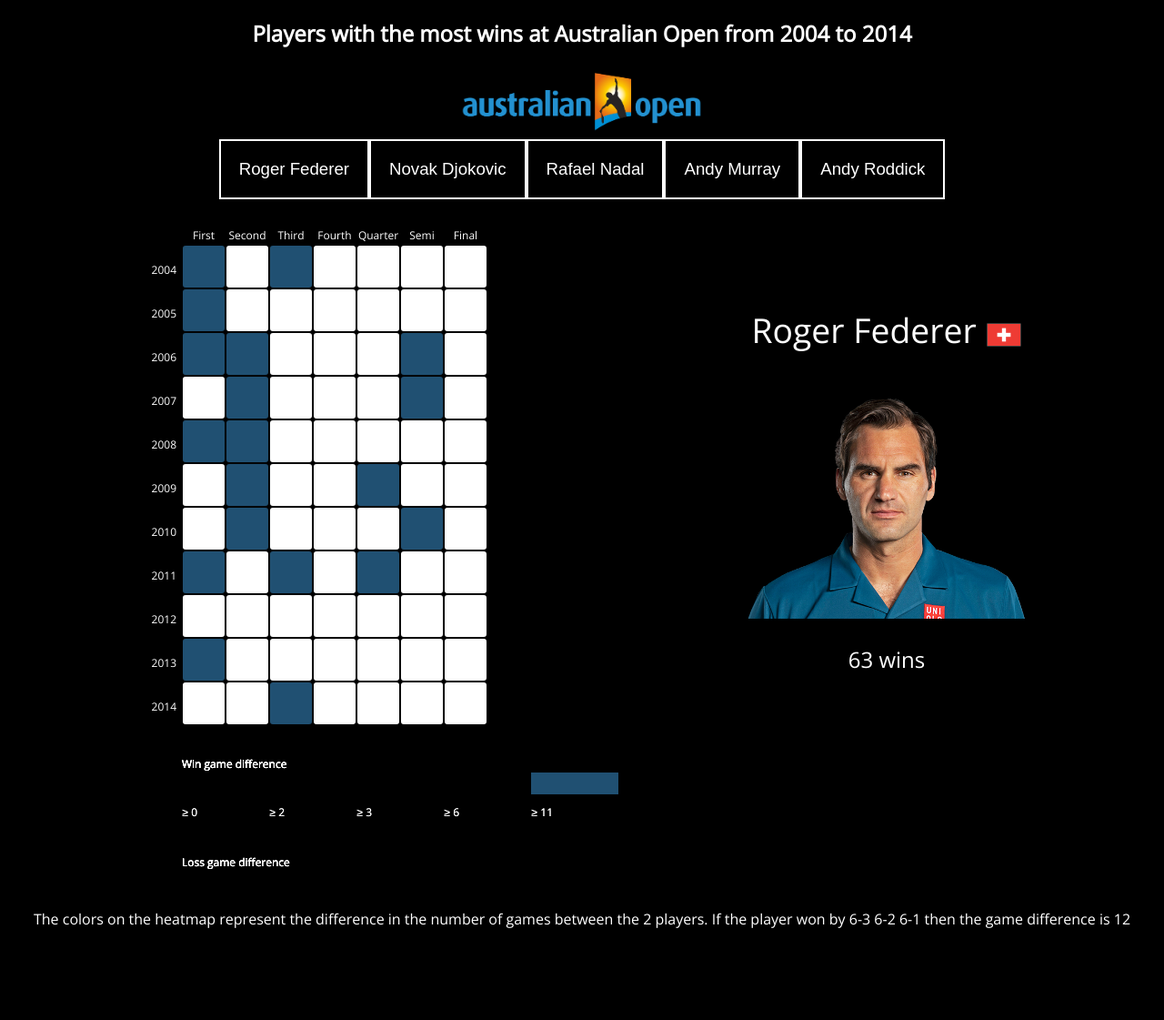
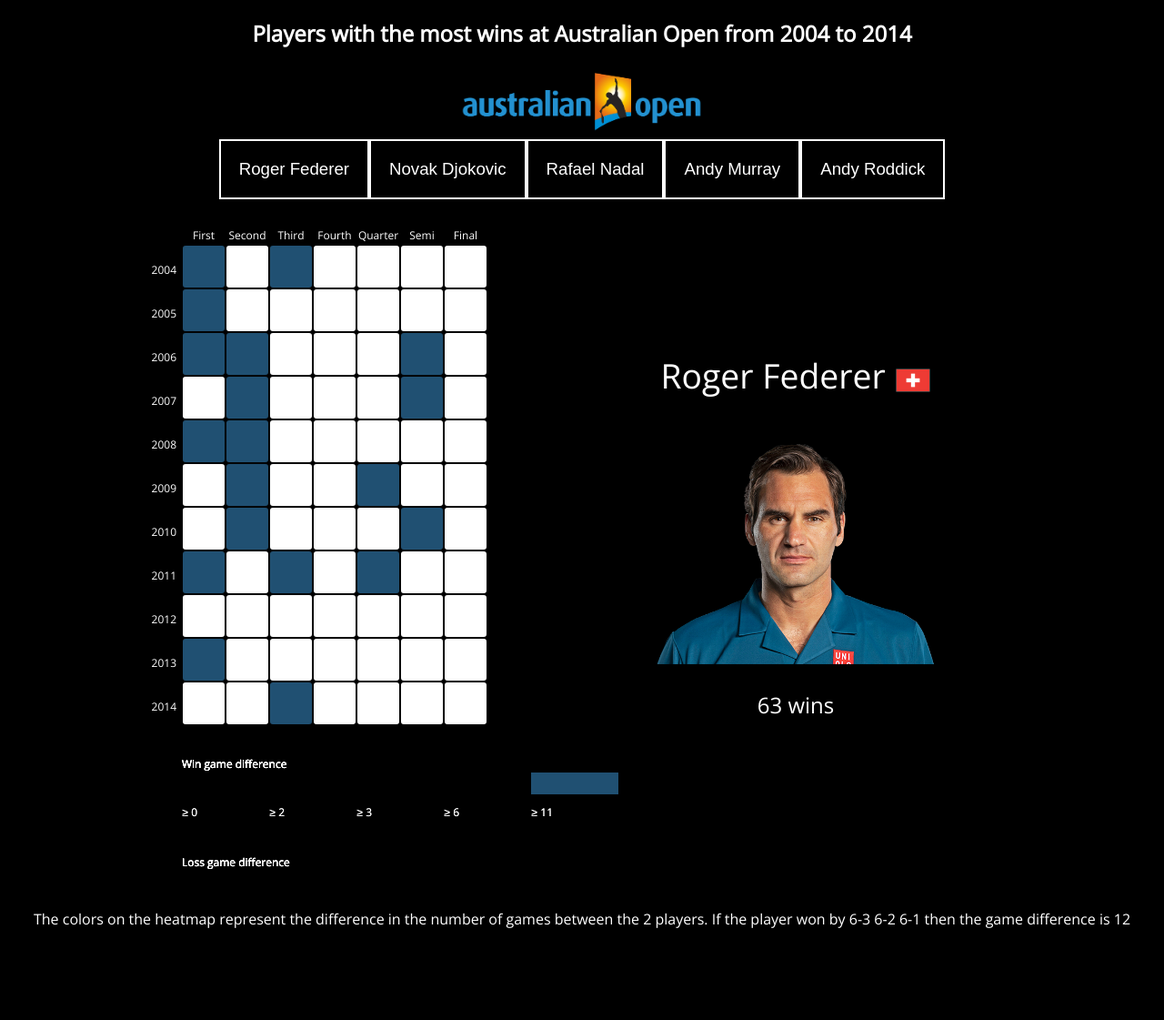
Before and after one commit to parthkhopkar/parthkhopkar.github.io, a Jekyll site: the page AusOpen.html, which Jekyll copies as it is, in a window 1280 px wide. Shown: the whole page at 91% size. Built offline with Jekyll 4.4.1, drawn with Linux system fonts in a browser that asks for light colours.

Commit message:
Updated player position

```diff
--- a/AusOpen.html
+++ b/AusOpen.html
@@ -86,7 +86,7 @@
         <div id="main" style="text-align: center;">
             <div id="dataset-picker"></div>
             <div id="chart" style="display: inline-block;"></div>
-            <div id="player-info" style="display: inline-block;">
+            <div id="player-info" style="display: inline-block;position: absolute;left: 700px;top: 350px">
               <p id="player_name" style="font-size: 28pt;text-align: center;"></p>
                 <img id="player_img" src="">
                 <p id="player_wins" style="font-size:18pt;text-align: center;"></p>
@@ -274,10 +274,12 @@
                 legend_lose.exit().remove();
 
                 //Add player info
+
              var info = d3.select("#player-info")
                     .style("position", "absolute")
-             			  .style("left", "800px")
-             			  .style("top", "300px");
+                    // .style("left", (margin.left + 100) + "")
+                    // .style("top", (margin.right + 300) + "");
+                    // .attr("transform", "translate(" + (margin.left + 100) + "," + (margin.top + 1000) + ")");
 
              info.transition().duration(1000);
              d3.select("#player_name").html(csvFile);
```
Lines whose indentation alone changed are shown as unchanged.
